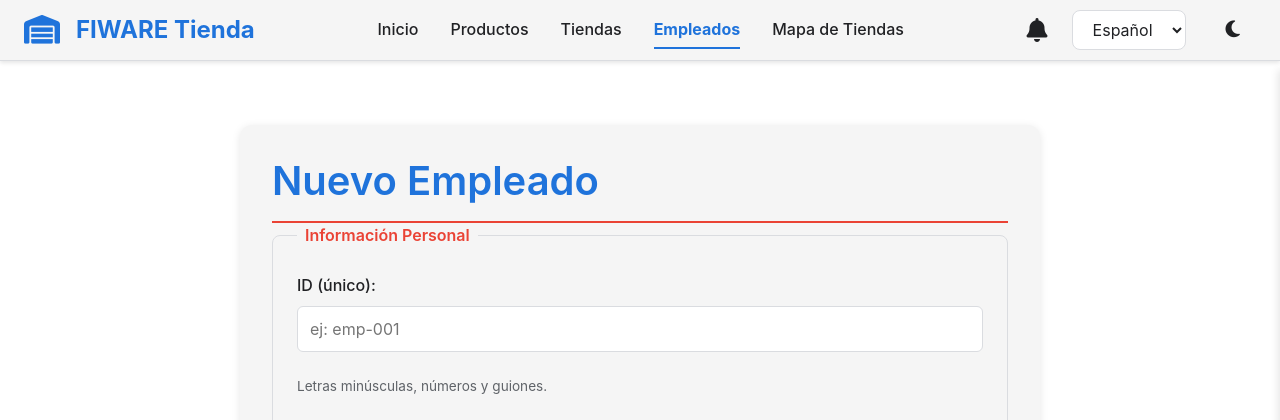
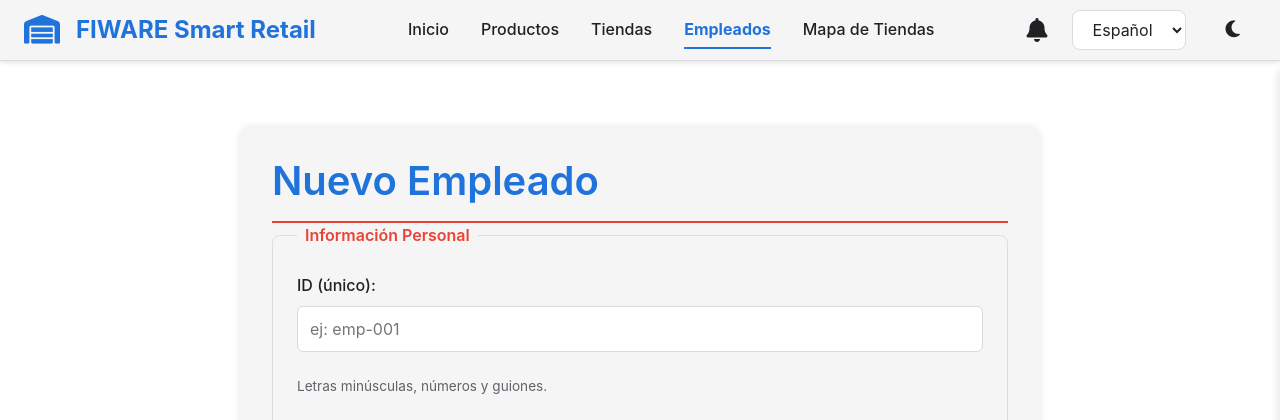
Before and after one commit to alvaroprzr/FIWARE-app, a Flask app: page /employees/new in a window 1280 px wide. Shown: the top 420 px of the page. Run offline with Flask 3, Linux system fonts and the light colour scheme; a database or web service that is not in the repository returns one stand-in record (values such as "Sample title"); data that the repository does not hold is empty; some libraries are stand-ins or nearby versions.

Commit message:
feat(ui): update navbar branding to FIWARE Smart Retail

```diff
--- a/templates/base.html
+++ b/templates/base.html
@@ -34,7 +34,7 @@
             <div class="navbar-brand">
                 <a href="/" class="logo">
                     <i class="fas fa-warehouse"></i>
-                    <span data-i18n="brand.title">FIWARE Tienda</span>
+                    <span>FIWARE Smart Retail</span>
                 </a>
             </div>
 
```
